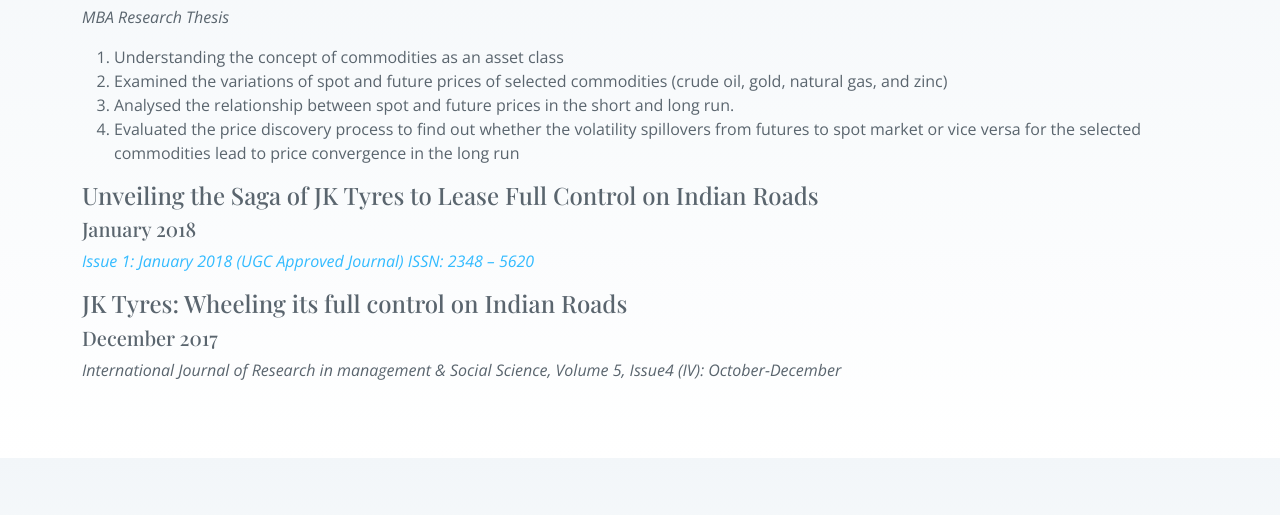
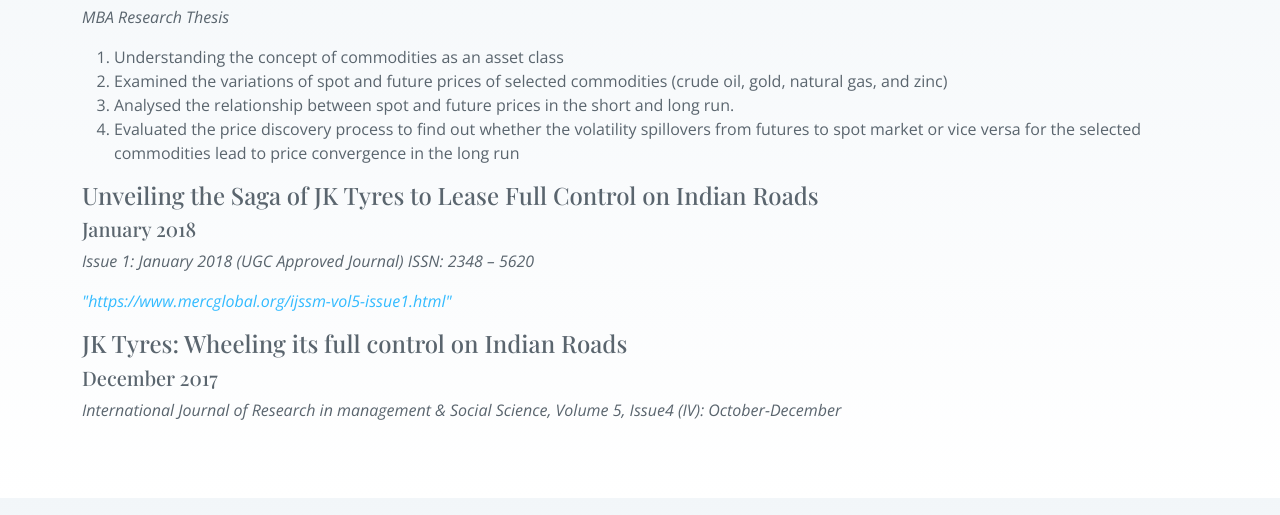
Before and after one commit to aditya-solomon/aditya.github.io, a plain HTML site: page index.html in a window 1280 px wide. Shown: the part 2305-2820 px from the top of the page. Drawn offline with nearby package versions, Linux system fonts and the light colour scheme; a web font is replaced by a local one.

Commit message:
Update index.html

```diff
--- a/index.html
+++ b/index.html
@@ -262,7 +262,8 @@ the selected commodities lead to price convergence in the long run</li>
             <div class="resume-item">
              <h4>Unveiling the Saga of JK Tyres to Lease Full Control on Indian Roads</h4>
               <h5>January 2018</h5>
-              <p><em><a href="https://www.mercglobal.org/ijssm-vol5-issue1.html">Issue 1: January 2018 (UGC Approved Journal) ISSN: 2348 – 5620</a></em></p>
+              <p><em>Issue 1: January 2018 (UGC Approved Journal) ISSN: 2348 – 5620</em></p>
+              <p><em><a href="https://www.mercglobal.org/ijssm-vol5-issue1.html">"https://www.mercglobal.org/ijssm-vol5-issue1.html"</a></em></p>
            </div>
 
           <div class="resume-item">
```
